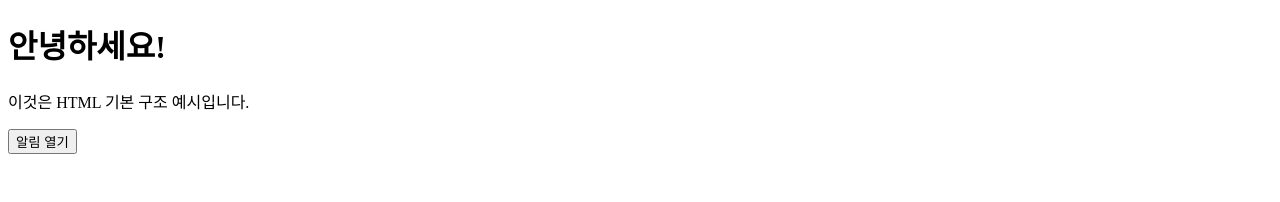
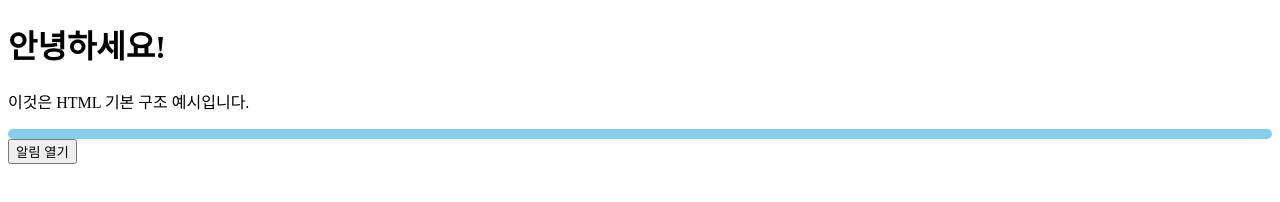
Before and after one commit to wowyaydough/test, a plain HTML site: page index.html in a window 1280 px wide. Drawn offline with Linux system fonts and the light colour scheme.

```diff
--- a/index.html
+++ b/index.html
@@ -2,7 +2,7 @@
 <html lang="ko">
 <head>
   <meta charset="UTF-8">
-  <link style="stylesheet" src="style.css">
+  <link rel="stylesheet" href="style.css">
   <title> 테스트 페이지 </title>
 </head>
 <body>
```
